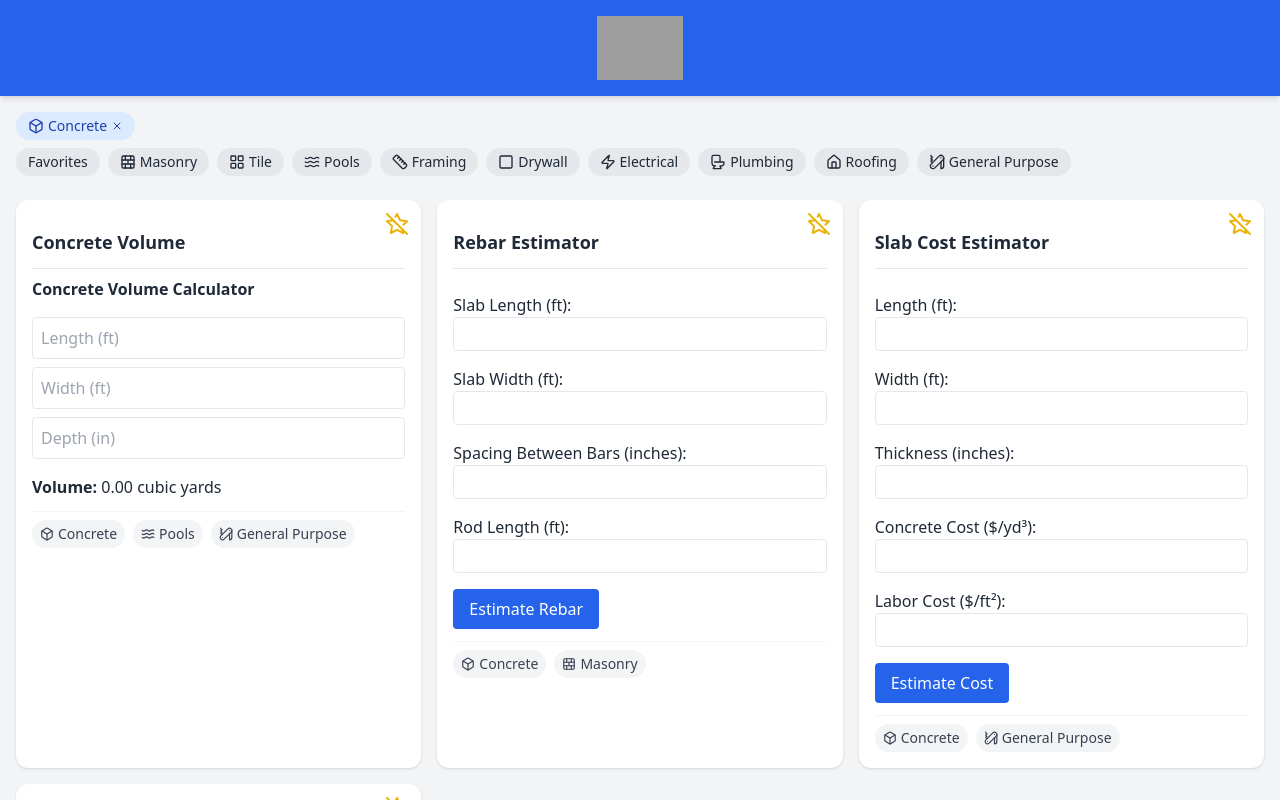
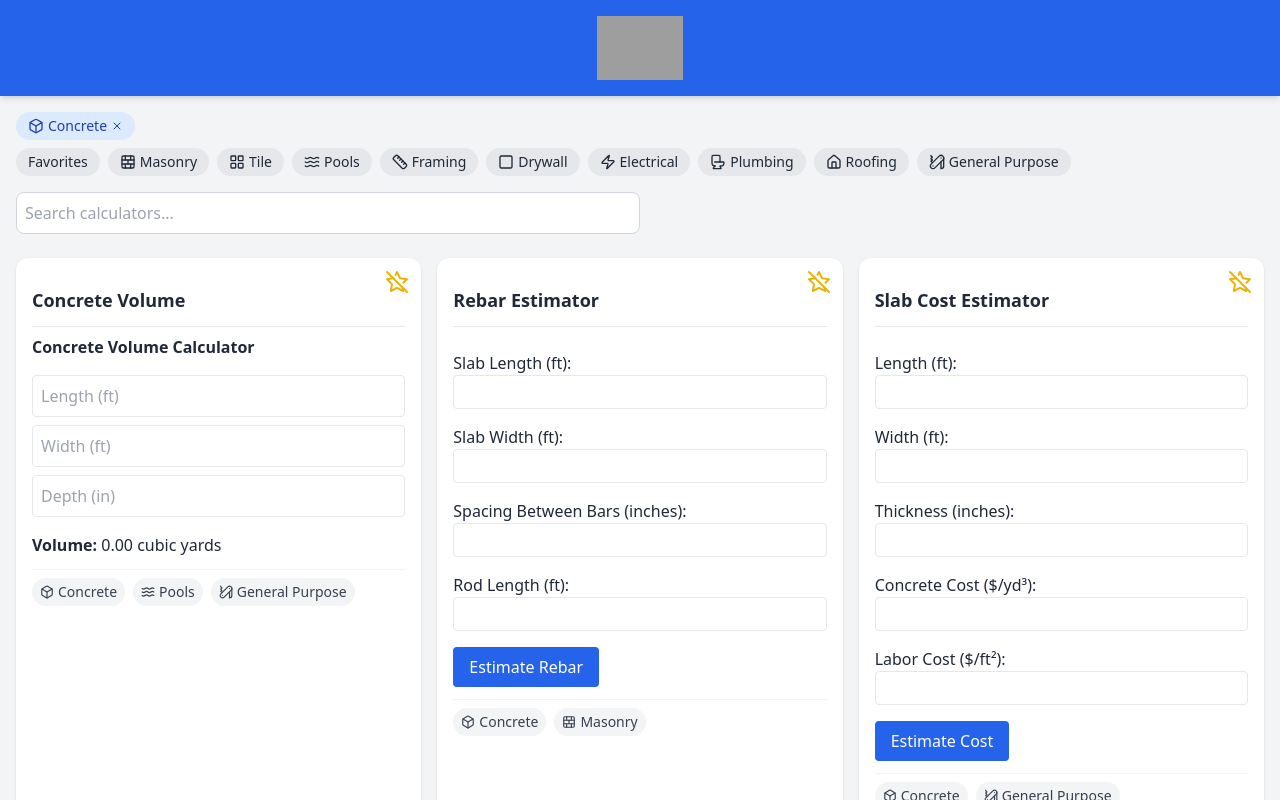
Before and after one commit to gshanahan/TrueSquare, a React (Vite) app: page / in a window 1280 px wide. Shown: the top 800 px of the page. Built offline with nearby package versions, Linux system fonts and the light colour scheme; grey boxes are pictures that could not be loaded.

Commit message:
Added search bar

```diff
--- a/src/App.jsx
+++ b/src/App.jsx
@@ -87,6 +87,8 @@ export default function App() {
     return parsed.length > 0 ? ['Favorites'] : ['Concrete'];
   });
 
+  const [searchQuery, setSearchQuery] = useState('');
+
   const handleAddFilter = (type) => {
     if (!filters.includes(type)) setFilters([...filters, type]);
   };
@@ -105,10 +107,13 @@ export default function App() {
   };
 
   const visibleCalculators = dummyCalculators.filter(calc => {
-    if (filters.includes('Favorites')) {
-      return favorites.includes(calc.id);
-    }
-    return calc.types.some(t => filters.includes(t));
+    const matchesFilter = filters.includes('Favorites')
+      ? favorites.includes(calc.id)
+      : calc.types.some(t => filters.includes(t));
+
+    const matchesSearch = calc.title.toLowerCase().includes(searchQuery.toLowerCase());
+
+    return matchesFilter && matchesSearch;
   });
 
   return (
@@ -122,6 +127,25 @@ export default function App() {
           allTypes={ALL_TYPES}
           iconMap={ICON_MAP}
         />
+
+        <div className="flex flex-col md:flex-row md:items-center gap-2 mt-4 w-full md:w-1/2">
+          <input
+            type="text"
+            placeholder="Search calculators..."
+            value={searchQuery}
+            onChange={(e) => setSearchQuery(e.target.value)}
+            className="flex-1 p-2 border border-gray-300 rounded-lg"
+          />
+          {searchQuery && (
+            <button
+              onClick={() => setSearchQuery('')}
+              className="px-3 py-2 bg-gray-300 text-gray-700 rounded-lg hover:bg-gray-400 transition"
+            >
+              Clear
+            </button>
+          )}
+        </div>
+
         <div className="grid grid-cols-1 md:grid-cols-2 lg:grid-cols-3 gap-4 mt-6">
           {visibleCalculators.map(calc => (
             <CalculatorCard
```
